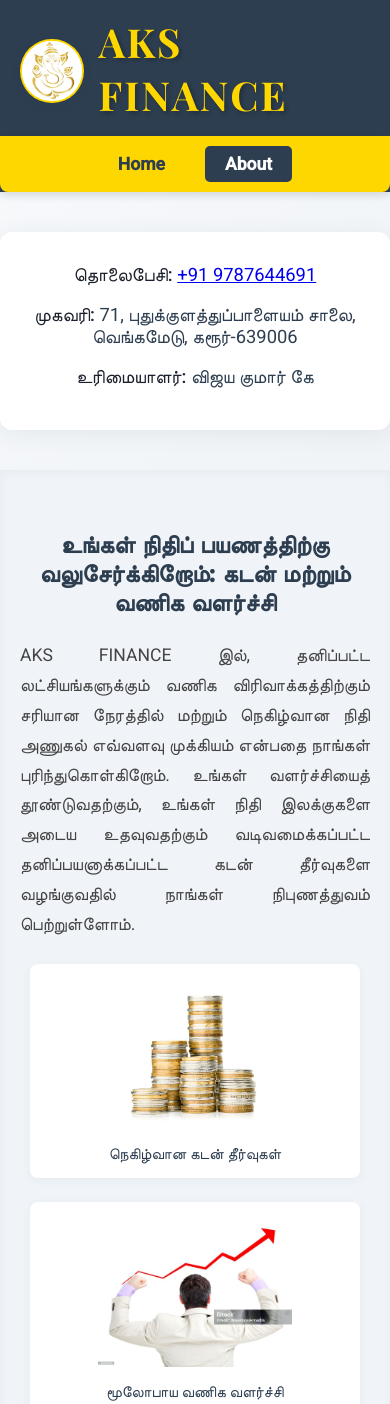
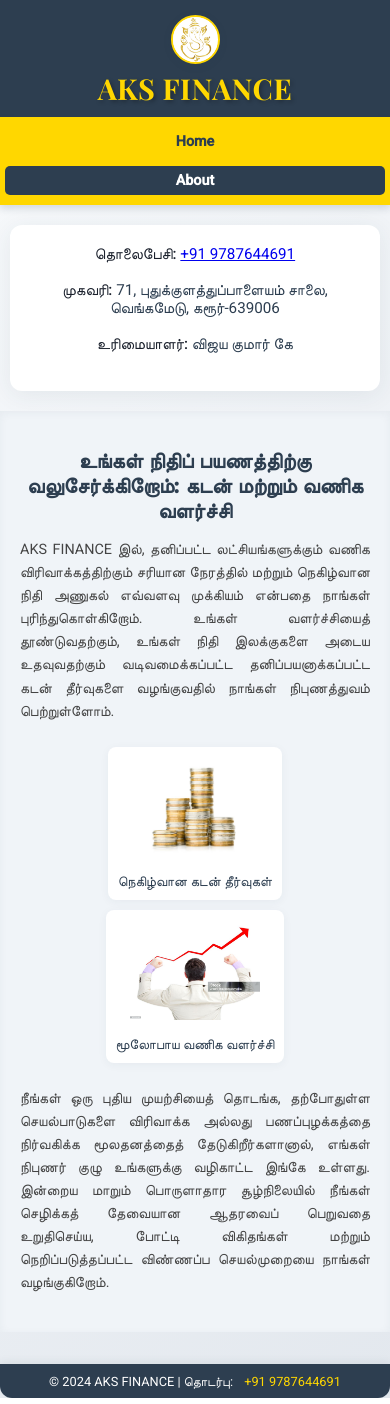
Before and after one commit to vijayakumar98/AKS-Finance, a plain HTML site: page about.html in a window 390 px wide. Shown: the top 1404 px of the page. Drawn offline with nearby package versions, Linux system fonts and the light colour scheme.

Commit message:
Add files via upload

```diff
--- a/about.html
+++ b/about.html
@@ -188,6 +188,136 @@
     footer a:hover {
       text-decoration: underline;
     }
+
+    /* --- Responsive Adjustments --- */
+
+    /* For Tablets and smaller screens (max-width: 768px) */
+    @media (max-width: 768px) {
+      .header-content-wrapper {
+        padding: 0 15px; /* Reduce horizontal padding */
+      }
+      .header-left img {
+        width: 50px; /* Slightly smaller logo */
+        height: 50px;
+      }
+      header h1 {
+        font-size: 2rem; /* Reduce title font size */
+        letter-spacing: 1px;
+      }
+      .header-nav-buttons {
+        padding: 8px 0; /* Adjust vertical padding */
+        margin-top: 10px; /* Reduce margin */
+        max-width: 100%; /* Allow full width on smaller screens */
+        border-radius: 0; /* Remove bottom border-radius for full width */
+      }
+      .header-nav-buttons a {
+        padding: 6px 15px; /* Adjust button padding */
+        margin: 0 8px; /* Adjust space between buttons */
+        font-size: 0.95rem; /* Reduce button font size */
+      }
+      .container {
+        margin: 30px 15px; /* Adjust margin and add horizontal padding */
+        padding: 25px 20px; /* Adjust padding */
+      }
+      .info, .owner {
+        font-size: 1rem; /* Reduce info font size */
+      }
+      .full-width-section {
+        padding: 30px 15px; /* Adjust section padding */
+        margin-top: 30px; /* Adjust margin */
+      }
+      .full-width-section .section-content {
+        padding: 0 10px; /* Add some inner padding */
+      }
+      .full-width-section h2 {
+        font-size: 1.5rem; /* Reduce heading font size */
+        margin-bottom: 20px;
+      }
+      .full-width-section p {
+        font-size: 1rem; /* Reduce paragraph font size */
+        line-height: 1.6;
+      }
+      .full-width-section .image-gallery {
+        gap: 15px; /* Reduce gap in gallery */
+      }
+      .full-width-section .image-item {
+        min-width: 180px; /* Allow items to be smaller */
+        max-width: 45%; /* Allow two items per row on tablets */
+        padding: 10px;
+      }
+      .full-width-section .image-item img {
+        max-height: 120px; /* Adjust image height */
+      }
+      footer {
+        padding: 15px 0 10px 0;
+        font-size: 0.9rem;
+      }
+    }
+
+    /* For Mobile phones (max-width: 480px) */
+    @media (max-width: 480px) {
+      .header-left {
+        flex-direction: column; /* Stack logo and title vertically */
+        text-align: center;
+        gap: 5px; /* Reduce gap */
+      }
+      .header-left img {
+        width: 45px; /* Smaller logo */
+        height: 45px;
+        margin-top: 0; /* Reset margin */
+      }
+      header h1 {
+        font-size: 1.8rem; /* Further reduce title font size */
+        letter-spacing: 0.5px;
+      }
+      .header-nav-buttons {
+        flex-direction: column; /* Stack navigation buttons vertically */
+        padding: 5px 0;
+      }
+      .header-nav-buttons a {
+        margin: 5px auto; /* Center buttons and add vertical spacing */
+        width: calc(100% - 40px); /* Make buttons almost full width */
+        text-align: center;
+        font-size: 0.9rem;
+      }
+      .container {
+        margin: 20px 10px;
+        padding: 20px 15px;
+      }
+      .info, .owner {
+        font-size: 0.95rem;
+      }
+      .full-width-section {
+        padding: 20px 10px;
+        margin-top: 20px;
+      }
+      .full-width-section h2 {
+        font-size: 1.3rem;
+        margin-bottom: 15px;
+      }
+      .full-width-section p {
+        font-size: 0.9rem;
+      }
+      .full-width-section .image-gallery {
+        flex-direction: column; /* Stack image items vertically */
+        gap: 10px;
+      }
+      .full-width-section .image-item {
+        min-width: unset; /* Remove min-width constraint */
+        max-width: 90%; /* Make image items almost full width */
+        margin: 0 auto; /* Center image items */
+      }
+      .full-width-section .image-item img {
+        max-height: 100px;
+      }
+      .full-width-section .image-item div {
+        font-size: 0.85rem;
+      }
+      footer {
+        padding: 10px 0 8px 0;
+        font-size: 0.8rem;
+      }
+    }
   </style>
 </head>
 <body>
```
